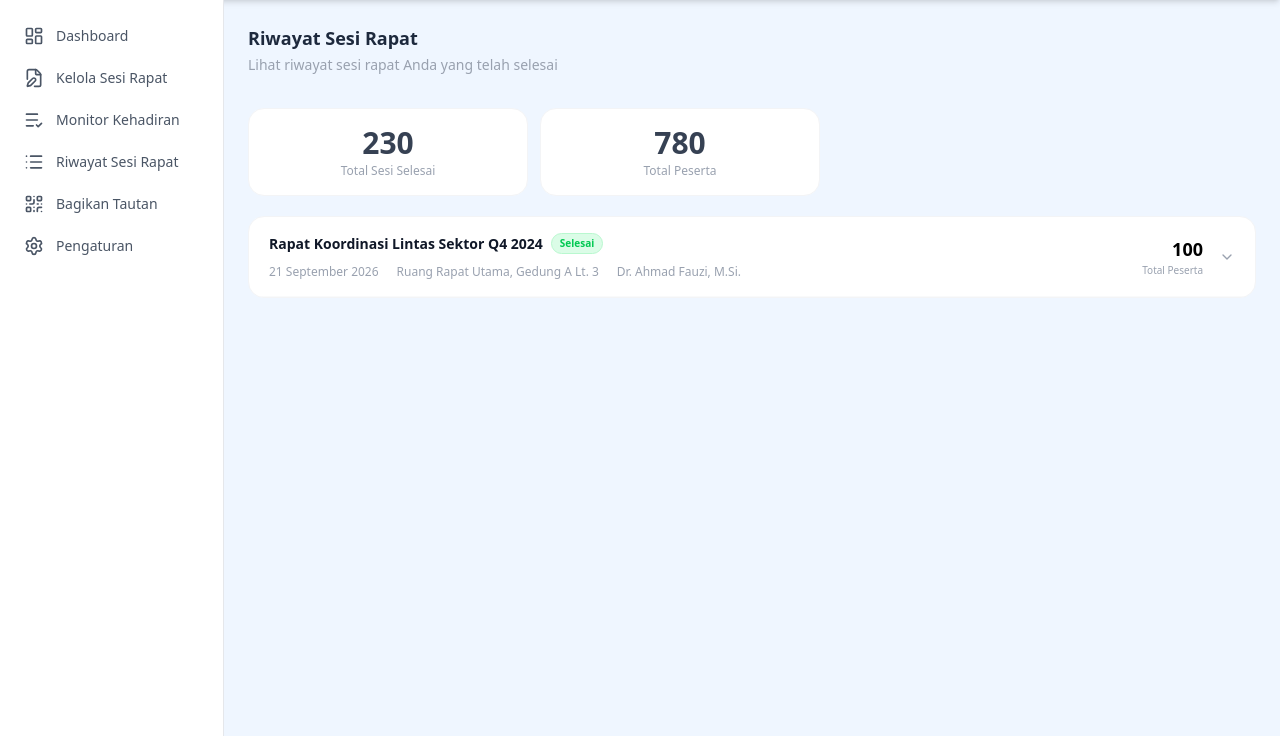
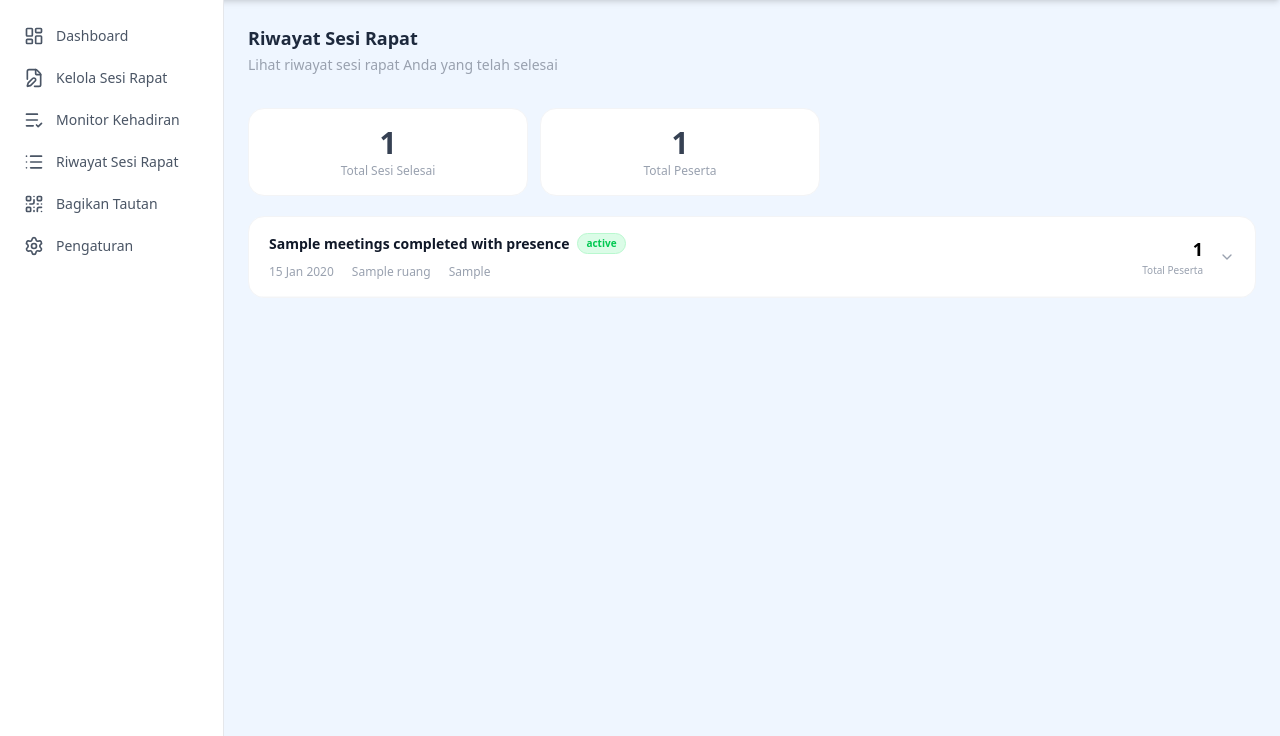
Before and after one commit to muhammad2603/daftar-hadir-rapat-online, a Node project: template views/backend/riwayat_sesi_rapat.ejs in a window 1280 px wide. Shown: the part 64-800 px from the top of the page. Run offline with Node 20 templates, Linux system fonts and the light colour scheme; the template is opened without the code that fills it: most values are stand-ins (such as "Sample title", 1, 10 or a date in 2020); style sheets or scripts are compiled from the project's sources; some libraries are stand-ins or nearby versions.

Commit message:
chore: menampilkan total sesi rapat yang telah selesai dan seluruh total kehadiran disesi rapat yang telah selesai
chore: menampilkan list data sesi rapat yang telah selesai beserta total kehadirannya

```diff
--- a/views/backend/riwayat_sesi_rapat.ejs
+++ b/views/backend/riwayat_sesi_rapat.ejs
@@ -19,33 +19,35 @@
             </div>
             <div class="flex gap-3 mb-5">
                 <div class="w-70 bg-white border border-gray-100 rounded-2xl p-4 text-center">
-                    <p class="text-3xl font-bold text-gray-700">230</p>
+                    <p class="text-3xl font-bold text-gray-700"><%= totalMeetingsCompleted %></p>
                     <p class="text-xs text-gray-400 mt-0.5">Total Sesi Selesai</p>
                 </div>
                 <div class="w-70 bg-white border border-gray-100 rounded-2xl p-4 text-center">
-                    <p class="text-3xl font-bold text-gray-700">780</p>
+                    <p class="text-3xl font-bold text-gray-700"><%= totalPresencesOnMeetingsCompleted %></p>
                     <p class="text-xs text-gray-400 mt-0.5">Total Peserta</p>
                 </div>
             </div>
             <div id="riwayatWrapper" class="space-y-5">
+                <% if(meetingsCompletedWithPresences.length > 0) { %>
+                    <% meetingsCompletedWithPresences.forEach((row) => { %>
                         <div class="bg-white rounded-2xl border border-gray-100 overflow-hidden">
                             <button type="button" class="btn-dropdown-detail w-full flex flex-col-reverse sm:flex-row items-start sm:items-center justify-between gap-4 px-5 py-4 text-left hover:bg-gray-50/50 transition cursor-pointer focus:outline-none focus:bg-blue-900 [&.active]:bg-blue-900 group">
                                 <div class="flex items-center gap-4 flex-1 min-w-0 max-[501px]:w-full">
                                     <div class="flex-1 min-w-0">
                                         <div class="flex items-center flex-wrap gap-2 mb-2.5">
-                                    <span class="font-semibold text-gray-900 text-sm group-focus:text-white group-[.active]:text-white line-clamp-2 sm:line-clamp-none max-[501px]:grow">Rapat Koordinasi Lintas Sektor Q4 2024</span>
-                                    <span class="inline-flex items-center text-[10px] font-semibold px-2 py-0.5 rounded-full border bg-green-100 text-green-500 border-green-200">Selesai</span>
+                                            <span class="font-semibold text-gray-900 text-sm group-focus:text-white group-[.active]:text-white line-clamp-2 sm:line-clamp-none max-[501px]:grow"><%= row.judul %></span>
+                                            <span class="inline-flex items-center text-[10px] font-semibold px-2 py-0.5 rounded-full border bg-green-100 text-green-500 border-green-200"><%= row.state %></span>
                                         </div>
                                         <div class="max-[501px]:hidden flex flex-wrap gap-y-1.5 gap-x-4.5 mt-0.5 text-xs text-gray-400 group-focus:text-white group-[.active]:text-white">
-                                    <span>21 September 2026</span>
-                                    <span>Ruang Rapat Utama, Gedung A Lt. 3</span>
-                                    <span>Dr. Ahmad Fauzi, M.Si.</span>
+                                            <span><%= row.created_at %></span>
+                                            <span><%= row.ruang %></span>
+                                            <span><%= row.pimpinan_rapat %></span>
                                         </div>
                                     </div>
                                 </div>
                                 <div class="flex items-center justify-between sm:justify-normal gap-4 shrink-0 w-full sm:w-fit">
                                     <div class="sm:text-right">
-                                <p class="text-lg font-bold text-navy-900 group-focus:text-white group-[.active]:text-white">100</p>
+                                        <p class="text-lg font-bold text-navy-900 group-focus:text-white group-[.active]:text-white"><%= row.total_kehadiran %></p>
                                         <p class="text-[10px] text-gray-400 group-focus:text-white group-[.active]:text-white">Total Peserta</p>
                                     </div>
                                     <svg xmlns="http://www.w3.org/2000/svg" width="24" height="24" viewBox="0 0 24 24" fill="none" stroke="currentColor"
@@ -58,36 +60,42 @@
                             <div class="dropdown-detail border-t border-gray-50 h-0">
                                 <div class="px-5 py-3 bg-gray-50/50 grid grid-cols-2 sm:grid-cols-3 gap-5 text-xs">
                                     <div>
-                                <p class="text-gray-400 text-[10px] uppercase tracking-wider mb-0.5">Tanggal</p>
-                                <p class="text-gray-700 font-semibold text-xs leading-snug">21 September 2026</p>
+                                        <p class="text-gray-400 text-[10px] uppercase tracking-wider mb-0.5">Tanggal Rapat</p>
+                                        <p class="text-gray-700 font-semibold text-xs leading-snug"><%= row.tanggal %></p>
                                     </div>
                                     <div>
-                                <p class="text-gray-400 text-[10px] uppercase tracking-wider mb-0.5">Lokasi</p>
-                                <p class="text-gray-700 font-semibold text-xs leading-snug">Ruang Rapat Utama, Gedung A Lt. 3</p>
+                                        <p class="text-gray-400 text-[10px] uppercase tracking-wider mb-0.5">Lokasi / Ruang</p>
+                                        <p class="text-gray-700 font-semibold text-xs leading-snug"><%= row.ruang %></p>
                                     </div>
                                     <div>
-                                <p class="text-gray-400 text-[10px] uppercase tracking-wider mb-0.5">Pimpinan</p>
-                                <p class="text-gray-700 font-semibold text-xs leading-snug">Dr. Ahmad Fauzi, M.Si.</p>
+                                        <p class="text-gray-400 text-[10px] uppercase tracking-wider mb-0.5">Pimpinan Rapat</p>
+                                        <p class="text-gray-700 font-semibold text-xs leading-snug"><%= row.pimpinan_rapat %></p>
                                     </div>
                                     <div>
                                         <p class="text-gray-400 text-[10px] uppercase tracking-wider mb-0.5">Presensi Dimulai</p>
-                                <p class="text-gray-700 font-semibold text-xs leading-snug">13:40</p>
+                                        <p class="text-gray-700 font-semibold text-xs leading-snug"><%= row.waktu_presensi_dimulai %></p>
                                     </div>
                                     <div>
                                         <p class="text-gray-400 text-[10px] uppercase tracking-wider mb-0.5">Presensi Berakhir</p>
-                                <p class="text-gray-700 font-semibold text-xs leading-snug">14:00</p>
+                                        <p class="text-gray-700 font-semibold text-xs leading-snug"><%= row.waktu_presensi_berakhir %></p>
                                     </div>
                                     <div>
                                         <p class="text-gray-400 text-[10px] uppercase tracking-wider mb-0.5">Durasi Presensi</p>
-                                <p class="text-gray-700 font-semibold text-xs leading-snug">20 Menit</p>
+                                        <p class="text-gray-700 font-semibold text-xs leading-snug"><%= row.durasi_presensi %> Menit</p>
                                     </div>
                                     <div class="col-span-full mt-1">
-                                <p class="text-gray-400 text-[10px] uppercase tracking-wider mb-2">Deskripsi Rapat</p>
-                                <p class="text-gray-700 font-semibold text-xs leading-snug">Lorem ipsum dolor sit amet consectetur adipisicing elit. Ullam commodi cumque, repudiandae necessitatibus explicabo quos tempore ducimus consectetur inventore? Laudantium cum quibusdam suscipit animi fugiat deserunt culpa optio dolorum officia quia libero ex quasi ab placeat obcaecati sed commodi ratione adipisci ipsam tempore nemo ut ea, ducimus maxime. Blanditiis, rem!</p>
+                                        <p class="text-gray-400 text-[10px] uppercase tracking-wider mb-2">Deskripsi Agenda Rapat</p>
+                                        <p class="text-gray-700 font-semibold text-xs leading-snug"><%= row.agenda %></p>
                                     </div>
                                 </div>
                             </div>
                         </div>
+                    <% }) %>
+                <% } else { %>
+                    <div class="bg-white rounded-xl border py-12 border-slate-200">
+                        <p class="text-center text-sm text-gray-600">Tidak ada sesi rapat yang telah selesai. Buat sesi rapat baru atau tunggu setelah rapat selesai.</p>
+                    </div>
+                <% } %>
             </div>
         </main>
     </div>
```
Lines whose indentation alone changed are shown as unchanged.
